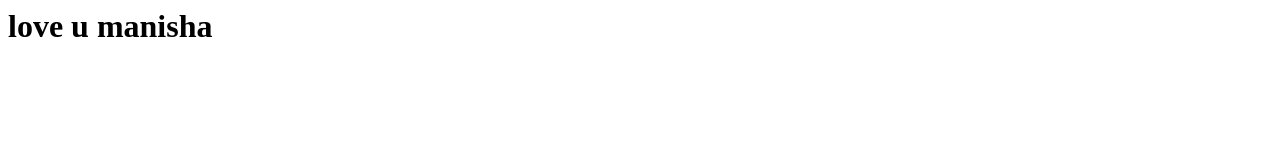
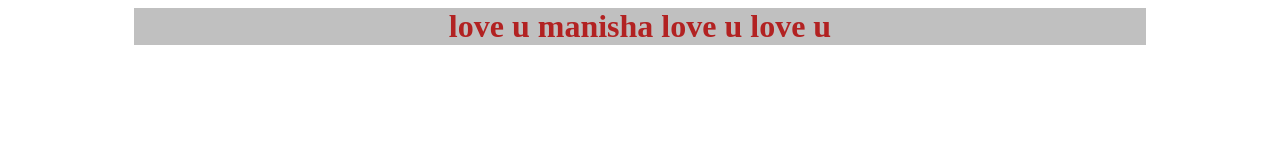
Before and after one commit to pramodsoft/node_server, a website: page public/test.html in a window 1280 px wide. Drawn offline with Linux system fonts and the light colour scheme.

Commit message:
add css file and access using express.static

```diff
--- a/index.js
+++ b/index.js
@@ -2,11 +2,17 @@ var express=require("express");
 
 var app=express();
 
+//_dirname is must for adding absolute path
+
+app.use(express.static('public'));
+//now any file in public folder may be used, just avoid public to add in url
+//expree.statis is mainly used to get css and other js file, the example shown in html file
 
 app.get("/",(req,res)=>{
 res.send("love u manisha");
 });
 
+//__dirname must to get the index file
 app.get("/king",(req,res)=>{
 res.sendFile(__dirname+"/public/test.html");
 });
--- /dev/null
+++ b/public/mycss.css
@@ -0,0 +1,6 @@
+h1{
+    background-color:silver;
+    text-align: center;
+    width: 80%;
+    margin:auto;
+}
--- a/public/test.html
+++ b/public/test.html
@@ -1 +1,15 @@
-<h1>love u manisha </h1>
+<!DOCTYPE html>
+<html>
+    <head>
+        <style>
+            h1{
+                color:firebrick;
+            }
+
+        </style>
+<link rel="stylesheet" href="mycss.css">
+    </head>
+    <body>
+        <h1>love u manisha love u love u </h1>
+    </body>
+</html>
```
